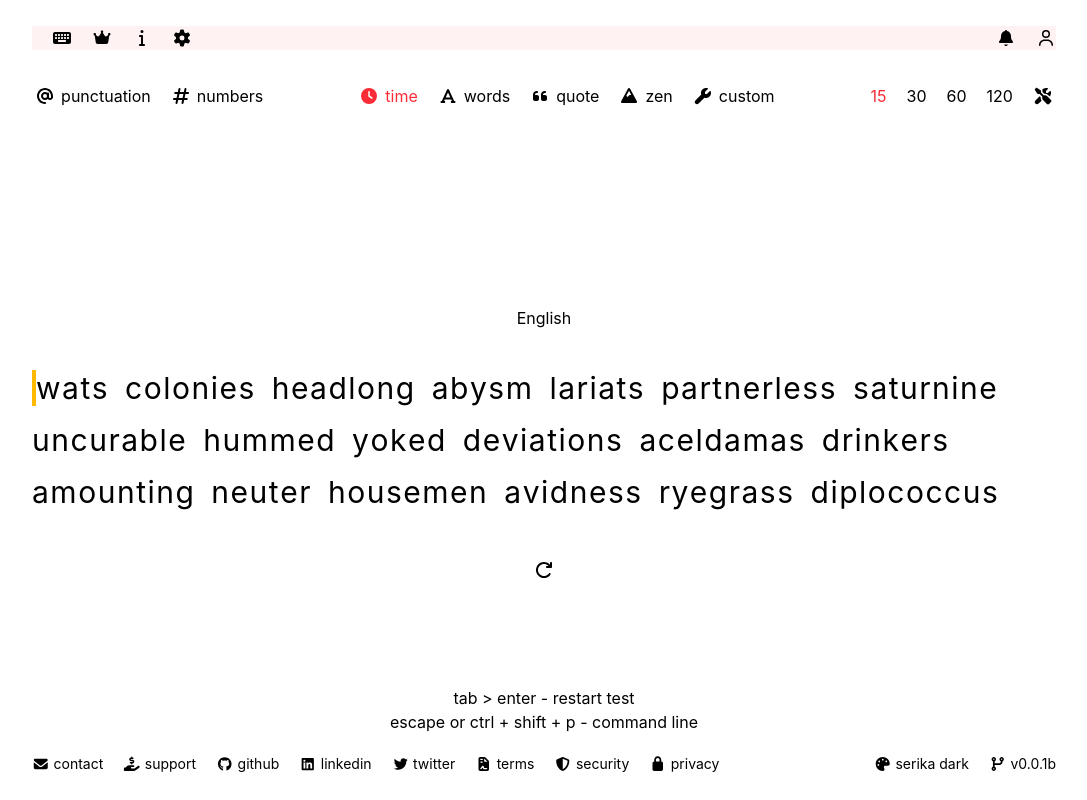
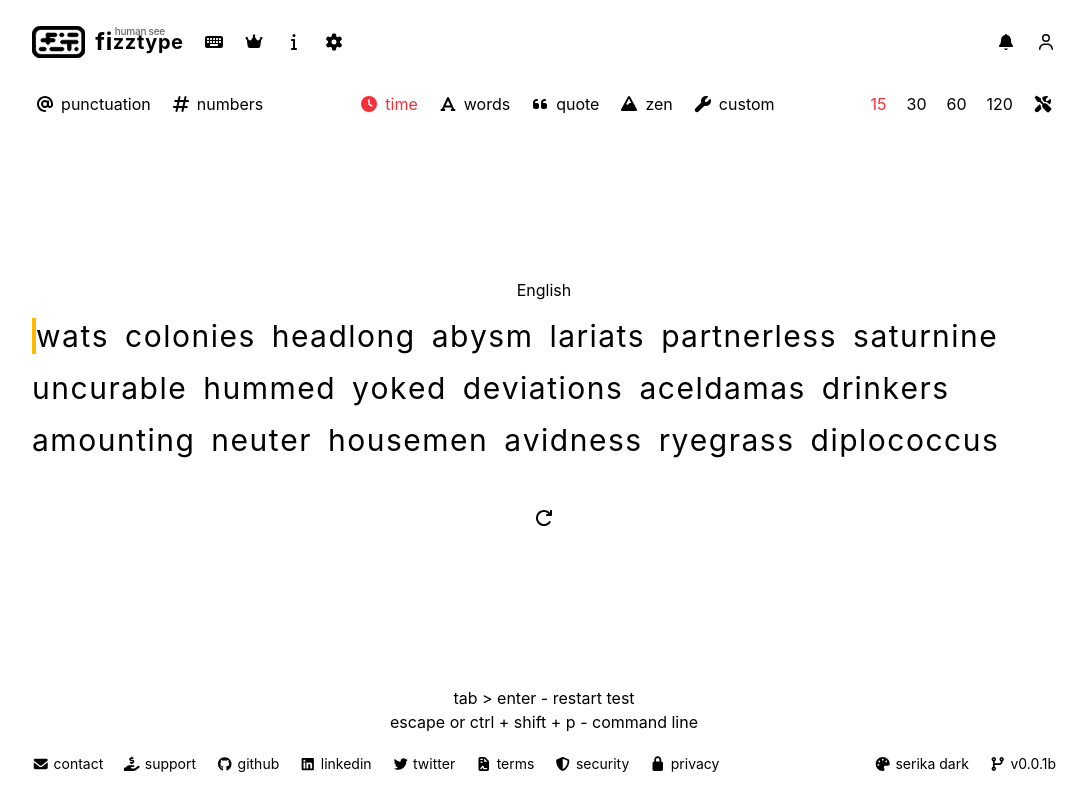
Before and after one commit to VishnuThangaraj/FizzType, a React (Vite) app in the folder client/: page / in a window 1280 px wide. Shown: the whole page, without its empty margins (96-1183 px from the left). Built offline with nearby package versions, Linux system fonts and the light colour scheme.

Commit message:
+ brand logo

```diff
--- a/client/src/main.tsx
+++ b/client/src/main.tsx
@@ -2,9 +2,12 @@ import { createRoot } from "react-dom/client";
 import { BrowserRouter as Router } from "react-router-dom";
 import "./index.css";
 import App from "./App.tsx";
+import { ThemeProvider } from "./shared/context";
 
 createRoot(document.getElementById("root")!).render(
-  <Router>
-    <App />
-  </Router>,
+  <ThemeProvider>
+    <Router>
+      <App />
+    </Router>
+  </ThemeProvider>,
 );
--- a/client/src/modules/typing/pages/Typing.tsx
+++ b/client/src/modules/typing/pages/Typing.tsx
@@ -15,7 +15,7 @@ const Typing = () => {
       </div>
 
       {/* Typing Screen */}
-      <div className="flex-1 flex flex-col items-center justify-center gap-10">
+      <div className="flex-1 flex flex-col items-center justify-center gap-4 -translate-y-8">
         <CapsLockDetector />
         <LanguageSelector />
         <TypingScreen />
--- a/client/src/shared/components/layout/navbar/Navbar.tsx
+++ b/client/src/shared/components/layout/navbar/Navbar.tsx
@@ -3,20 +3,23 @@ import { faBell } from "@fortawesome/free-solid-svg-icons";
 import { faUser } from "@fortawesome/free-regular-svg-icons";
 import { NavbarItems } from "./constant/navbar.items";
 import { useNavigate } from "react-router-dom";
+import Logo from "../../ui/Logo/Logo";
 
 const Navbar = () => {
   const navigate = useNavigate();
 
   return (
-    <div className="w-full bg-transparenst flex justify-between bg-red-50">
+    <div className="w-full bg-transparenst flex justify-between ">
       <div className="flex gap-5">
         {/* Logo */}
-        <div></div>
+        <div>
+          <Logo />
+        </div>
         <div className="flex gap-5 items-center-safe">
           {NavbarItems.map((item, index) => {
             return (
               <button
-                key={ `nav-left-${index}`}
+                key={`nav-left-${index}`}
                 className="cursor-pointer"
                 onClick={() => navigate(item.navigation)}
               >
--- /dev/null
+++ b/client/src/shared/components/ui/Logo/BrandIcon.tsx
@@ -0,0 +1,72 @@
+import type { SVGProps } from "react";
+
+type BrandIconProps = SVGProps<SVGSVGElement> & {
+  size?: number | string;
+  frameColor?: string;
+  letterColor?: string;
+  boldness?: number;
+  frameBoldness?: number;
+};
+
+export default function BrandIcon({
+  size,
+  width,
+  height,
+  frameColor = "currentColor",
+  letterColor = "currentColor",
+  boldness = 4,
+  frameBoldness = 4,
+  className = "h-8 w-auto shrink-0 text-main transition-colors",
+  style,
+  ...props
+}: BrandIconProps) {
+  const computedHeight = height ?? size;
+  const computedWidth =
+    width ?? (typeof size === "number" ? (size * 300) / 180 : undefined);
+
+  return (
+    <svg
+      xmlns="http://www.w3.org/2000/svg"
+      viewBox="-680 -1030 300 180"
+      width={computedWidth}
+      height={computedHeight}
+      className={`shrink-0 ${className}`}
+      style={{ aspectRatio: "300 / 180", ...style }}
+      role="img"
+      aria-label="BrandIcon"
+      {...props}
+    >
+      {/* letters + pills */}
+      <g
+        fill={letterColor}
+        stroke={letterColor}
+        strokeWidth={boldness}
+        strokeLinejoin="round"
+      >
+        <path d="M -430 -910 L -430 -910 C -424.481 -910 -420 -905.519 -420 -900 L -420 -900 C -420 -894.481 -424.481 -890 -430 -890 L -430 -890 C -435.519 -890 -440 -894.481 -440 -900 L -440 -900 C -440 -905.519 -435.519 -910 -430 -910 Z" />
+        <path d="M -570 -910 L -510 -910 C -504.481 -910 -500 -905.519 -500 -900 L -500 -900 C -500 -894.481 -504.481 -890 -510 -890 L -570 -890 C -575.519 -890 -580 -894.481 -580 -900 L -580 -900 C -580 -905.519 -575.519 -910 -570 -910 Z" />
+
+        {/* f: stem (slightly longer than original, ends 14 units above the bottom pills) */}
+        <path d="M -590 -990 C -584.481 -990 -580 -985.519 -580 -980 L -580 -936 C -580 -930.481 -584.481 -926 -590 -926 C -595.519 -926 -600 -930.481 -600 -936 L -600 -980 C -600 -985.519 -595.519 -990 -590 -990 Z" />
+        {/* f: top bar */}
+        <path d="M -590 -990 L -550 -990 C -544.481 -990 -540 -985.519 -540 -980 C -540 -974.481 -544.481 -970 -550 -970 L -590 -970 C -595.519 -970 -600 -974.481 -600 -980 C -600 -985.519 -595.519 -990 -590 -990 Z" />
+        {/* f: crossbar */}
+        <path d="M -620 -960 L -560 -960 C -554.481 -960 -550 -955.519 -550 -950 C -550 -944.481 -554.481 -940 -560 -940 L -620 -940 C -625.519 -940 -630 -944.481 -630 -950 C -630 -955.519 -625.519 -960 -620 -960 Z" />
+
+        <path d="M -460 -930 L -460 -900 C -460 -894.481 -464.481 -890 -470 -890 L -470 -890 C -475.519 -890 -480 -894.481 -480 -900 L -480 -930 L -508.82 -930 C -514.99 -930 -520 -934.481 -520 -940 L -520 -940 C -520 -945.519 -514.99 -950 -508.82 -950 L -431.18 -950 C -425.01 -950 -420 -945.519 -420 -940 L -420 -940 C -420 -934.481 -425.01 -930 -431.18 -930 L -460 -930 Z" />
+        <path d="M -470 -990 L -430 -990 C -424.481 -990 -420 -985.519 -420 -980 L -420 -980 C -420 -974.481 -424.481 -970 -430 -970 L -470 -970 C -475.519 -970 -480 -974.481 -480 -980 L -480 -980 C -480 -985.519 -475.519 -990 -470 -990 Z" />
+        <path d="M -630 -910 L -610 -910 C -604.481 -910 -600 -905.519 -600 -900 L -600 -900 C -600 -894.481 -604.481 -890 -610 -890 L -630 -890 C -635.519 -890 -640 -894.481 -640 -900 L -640 -900 C -640 -905.519 -635.519 -910 -630 -910 Z" />
+        <path d="M -515 -990 L -510 -990 C -504.481 -990 -500 -985.519 -500 -980 L -500 -980 C -500 -974.481 -504.481 -970 -510 -970 L -515 -970 C -520.519 -970 -525 -974.481 -525 -980 L -525 -980 C -525 -985.519 -520.519 -990 -515 -990 Z" />
+      </g>
+
+      {/* frame */}
+      <path
+        fill={frameColor}
+        stroke={frameColor}
+        strokeWidth={frameBoldness}
+        strokeLinejoin="round"
+        d="M -660 -910 L -680 -910 L -680 -980 C -680 -1007.596 -657.596 -1030 -630 -1030 L -430 -1030 C -402.404 -1030 -380 -1007.596 -380 -980 L -380 -900 C -380 -872.404 -402.404 -850 -430 -850 L -630 -850 C -657.596 -850 -680 -872.404 -680 -900 L -680 -920 L -660 -920 L -660 -900 C -660 -883.443 -646.557 -870 -630 -870 L -430 -870 C -413.443 -870 -400 -883.443 -400 -900 L -400 -980 C -400 -996.557 -413.443 -1010 -430 -1010 L -630 -1010 C -646.557 -1010 -660 -996.557 -660 -980 L -660 -910 Z"
+      />
+    </svg>
+  );
+}
--- /dev/null
+++ b/client/src/shared/components/ui/Logo/Logo.tsx
@@ -0,0 +1,26 @@
+import BrandIcon from "./BrandIcon";
+
+interface LogoProps {
+  size?: number | string;
+  className?: string;
+}
+
+const Logo = ({ size, className = "" }: LogoProps) => {
+  return (
+    <div
+      className={`cursor-pointer flex items-center gap-2.5 select-none ${className}`}
+    >
+      <BrandIcon size={size} className="h-8 w-auto shrink-0" />
+      <div className="relative flex items-center text-2xl font-bold tracking-wide leading-none">
+        <span>fi</span><span className="relative leading-none text-[20px]">
+          <span className="absolute -top-1.5 left-0.5 text-[10px] leading-none opacity-60 font-medium tracking-tight whitespace-nowrap">
+            human see
+          </span>
+          zztype
+        </span>
+      </div>
+    </div>
+  );
+};
+
+export default Logo;
```
